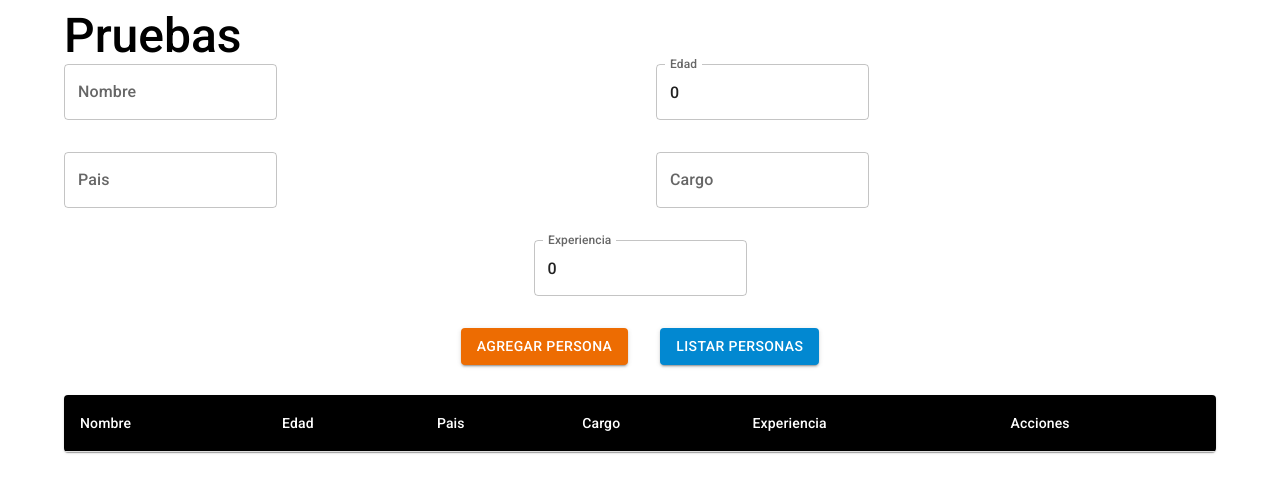
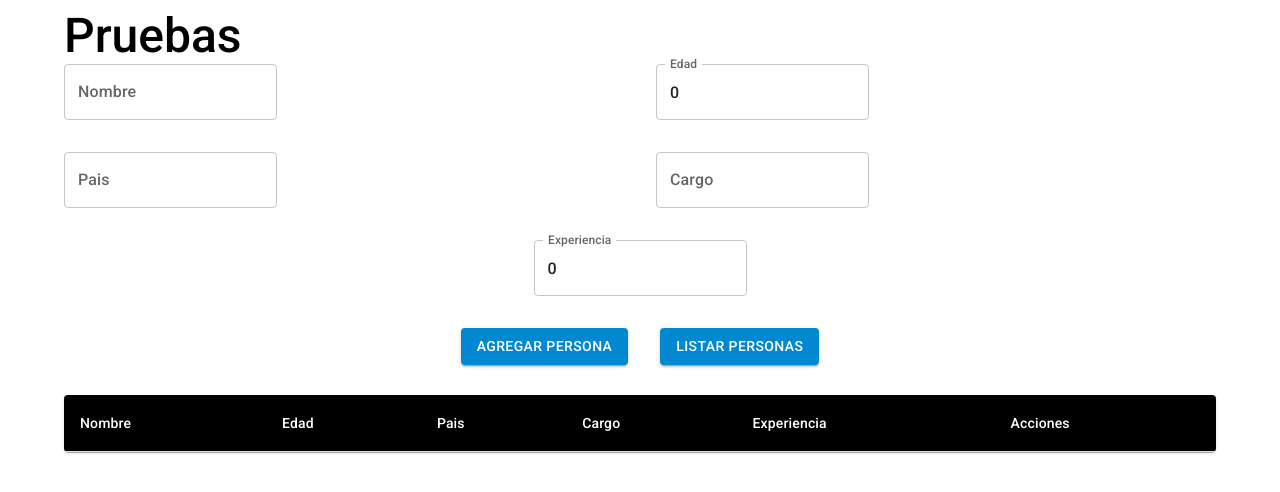
Before and after one commit to CristhianDevCod/CRUD_React, a React (Vite) app in the folder client/: page / in a window 1280 px wide. Shown: the top 492 px of the page. Built offline with nearby package versions, Linux system fonts and the light colour scheme.

Commit message:
trabajo en cliente 1

```diff
--- a/client/src/App.jsx
+++ b/client/src/App.jsx
@@ -72,12 +72,15 @@ function App() {
     experienciaRef.current?.focus();
   }
 
-  const nombreRef = useRef();
-  const edadRef = useRef();
-  const paisRef = useRef();
-  const cargoRef = useRef();
-  const experienciaRef = useRef();
-
+  const cancel = () => {
+    setEditar(false);
+    setNombre('');
+    setEdad(undefined);
+    setPais('');
+    setCargo('');
+    setExperiencia(undefined);
+    // setId(val.id);
+  }
 
   //Se llama continuamente
   // get(); //Siempre que se inicialice aparezca la informacion
@@ -108,7 +111,6 @@ function App() {
                 variant="outlined"
                 value={nombre}
                 onChange={(event) => (setNombre(event.target.value))}
-                inputRef={nombreRef}
               />
             </Grid2>
 
@@ -155,12 +157,14 @@ function App() {
             </Grid2>
 
             <Grid2 size={12} container="true" direction={"row"} sx={{justifyContent: "center", alignItems:"center"}}>
-              <Button
-                variant="contained"
-                color='warning'
-                onClick={add}
-                type='submit'
-              >Agregar persona</Button>
+              {
+                editar ?
+                <Grid2>
+                  <Button variant="contained" color='warning' onClick={edit} type='submit'>Actualizar Persona</Button>
+                  <Button variant="contained" color='error' onClick={cancel} type='submit'>Cancelar</Button>
+                </Grid2>
+                :<Button variant="contained" color='info' onClick={add} type='submit'>Agregar Persona</Button>
+              }
               <Button
                 variant="contained"
                 color='info'
```
